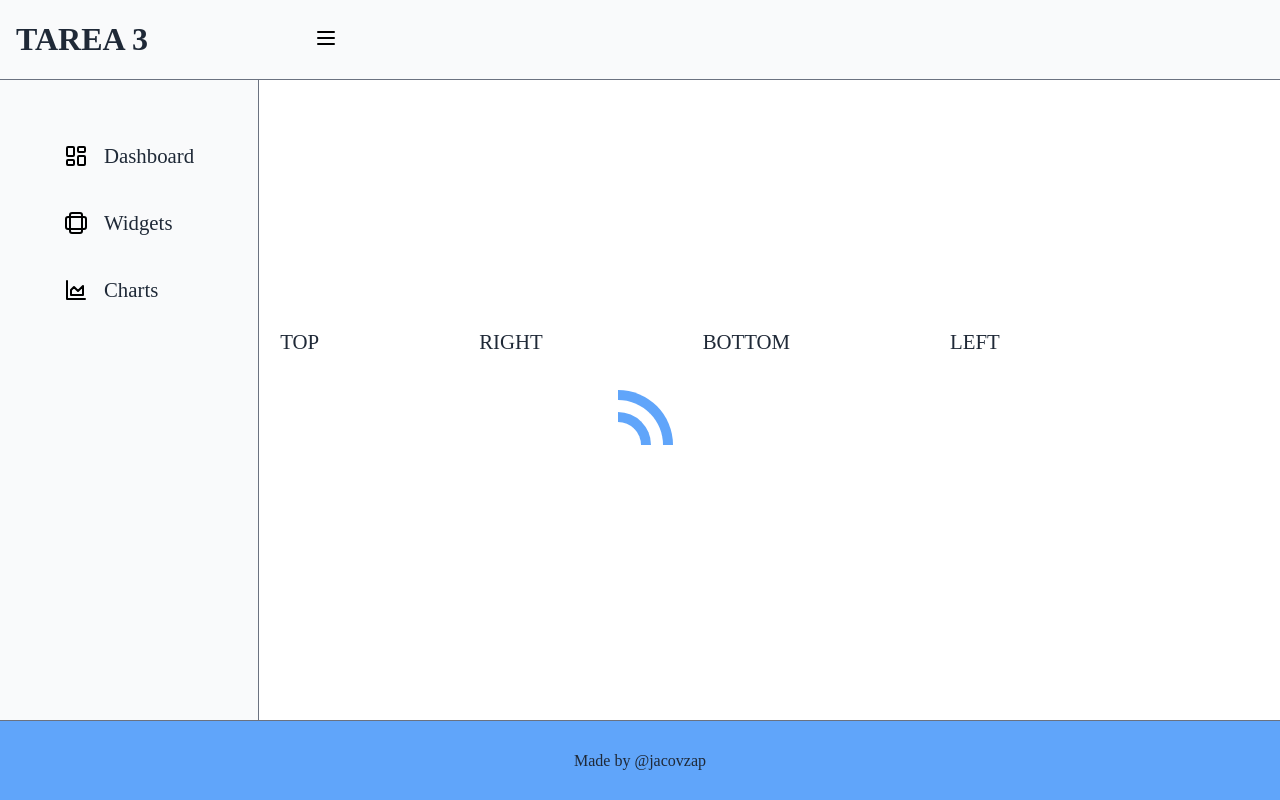
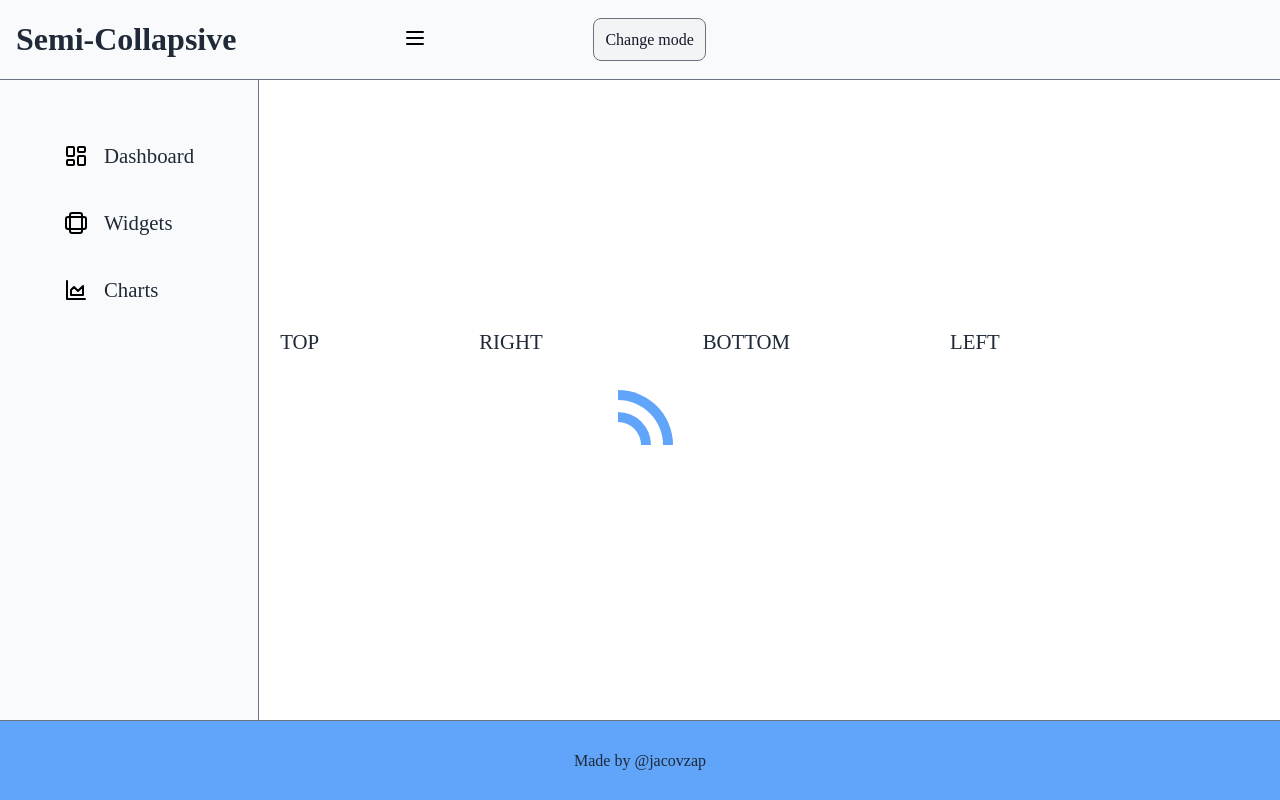
Before and after one commit to jacovzap-assuresoft/4-.ANIMATIONS, a plain HTML site: page index.html in a window 1280 px wide. Drawn offline with Linux system fonts and the light colour scheme.

Commit message:
fixes to dark mode

```diff
--- a/index.html
+++ b/index.html
@@ -14,9 +14,12 @@
    />
     <section class="page">
       <header class="page__header">
-        <h1 class="page__logo">TAREA 3</h1>
+        <h1 class="page__logo">Semi-Collapsive</h1>
         <label for="menu-icon" class="page__header--icon">
           <img src="public/menu.svg" alt="menu" />
+        </label>
+        <label for="dark-mode-icon" class="change-mode-button">
+            Change mode
         </label>
       </header>
 
--- a/style.css
+++ b/style.css
@@ -297,3 +297,18 @@ p{
   --border-color: #6b7280;
   --hover-color: #374151;
 }
+
+.change-mode-button{
+  padding: 0.7rem;
+  background-color: var(--hover-color);
+  border: 1px solid var(--border-color);
+  border-radius: 0.5rem;
+  cursor: pointer;
+  color: var(--text-color);
+  user-select: none;
+}
+
+.change-mode-button:hover{
+  background-color: var(--bg-color);
+  background-color: var(--hover-color);
+}
```
